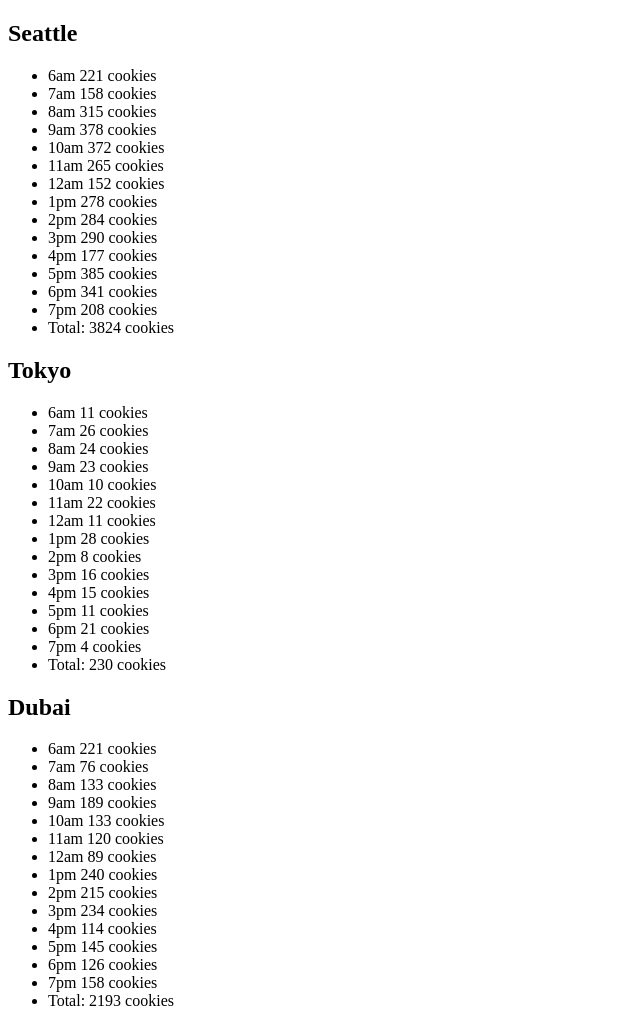
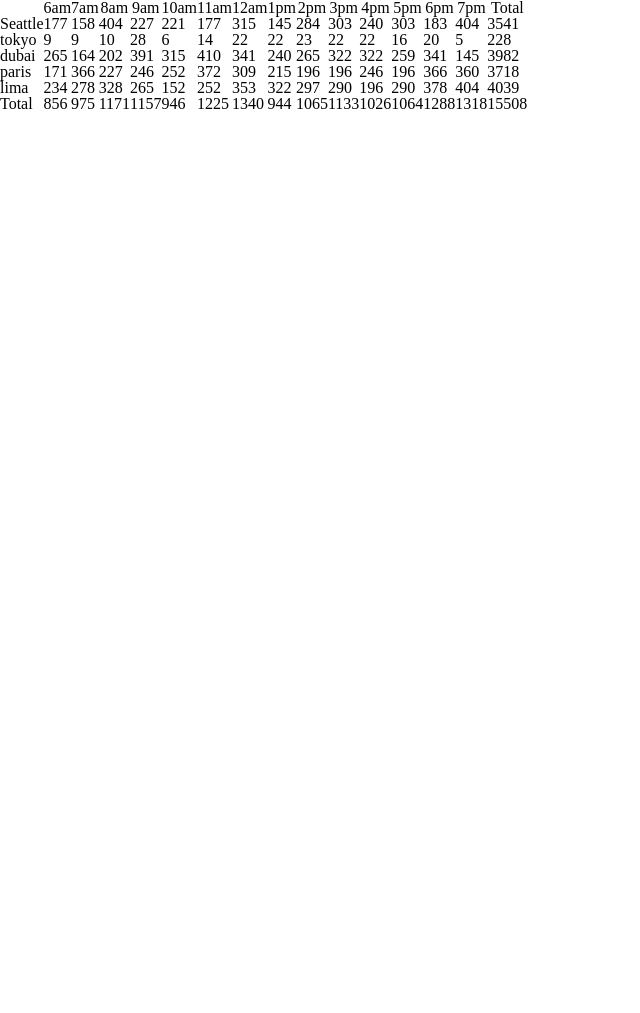
Before and after one commit to dantemessy/cookie-stand, a plain HTML site: page sales.html in a window 1280 px wide. Shown: the top 1013 px of the page, without its empty margins (0-640 px from the left). After the commit the page ends 800 px from the top, so only its background shows below. Drawn offline with Linux system fonts and the light colour scheme.

Commit message:
finally finish

```diff
--- /dev/null
+++ b/css/reset.css
@@ -0,0 +1,48 @@
+/* http://meyerweb.com/eric/tools/css/reset/
+   v2.0 | 20110126
+   License: none (public domain)
+*/
+
+html, body, div, span, applet, object, iframe,
+h1, h2, h3, h4, h5, h6, p, blockquote, pre,
+a, abbr, acronym, address, big, cite, code,
+del, dfn, em, img, ins, kbd, q, s, samp,
+small, strike, strong, sub, sup, tt, var,
+b, u, i, center,
+dl, dt, dd, ol, ul, li,
+fieldset, form, label, legend,
+table, caption, tbody, tfoot, thead, tr, th, td,
+article, aside, canvas, details, embed,
+figure, figcaption, footer, header, hgroup,
+menu, nav, output, ruby, section, summary,
+time, mark, audio, video {
+	margin: 0;
+	padding: 0;
+	border: 0;
+	font-size: 100%;
+	font: inherit;
+	vertical-align: baseline;
+}
+/* HTML5 display-role reset for older browsers */
+article, aside, details, figcaption, figure,
+footer, header, hgroup, menu, nav, section {
+	display: block;
+}
+body {
+	line-height: 1;
+}
+ol, ul {
+	list-style: none;
+}
+blockquote, q {
+	quotes: none;
+}
+blockquote:before, blockquote:after,
+q:before, q:after {
+	content: '';
+	content: none;
+}
+table {
+	border-collapse: collapse;
+	border-spacing: 0;
+}
--- a/js/app.js
+++ b/js/app.js
@@ -1,268 +1,419 @@
 'use strict';
 
 var workHours = ['6am', '7am', '8am', '9am', '10am', '11am', '12am', '1pm', '2pm', '3pm', '4pm', '5pm', '6pm', '7pm'];
+var shopNames = [];
 
-function randomNumber(min, max) {
-  return Math.floor(Math.random() * (max - min + 1)) + min;
+var container = document.getElementById('stores');
+var articleEl = document.createElement('article');
+container.appendChild(articleEl);
+var tableEl = document.createElement('table');
+articleEl.appendChild(tableEl);
+
+//start lab 07
+
+function Shop(name, min, max, avg) {
+
+  this.name = name;
+  this.min = min;
+  this.max = max;
+  this.avg = avg;
+  this.array = [];
+  this.customersNumber = 0;
+  this.cookies = 0;
+  this.arrayTotal = 0;
+  shopNames.push(this);
+  // this.randomNumber();
+  this.getNumber();
 }
-var Seattle = {
+Shop.prototype.randomNumber = function () {
+  return Math.floor(Math.random() * (this.max - this.min + 1)) + this.min;
+};
+Shop.prototype.getNumber = function () {
+  for (var a = 0; a < workHours.length; a++) {
+    this.customersNumber = this.randomNumber();
+    this.cookies = Math.ceil(this.customersNumber * this.avg);
+    this.array.push(this.cookies);
+    this.arrayTotal += this.array[a];
+  }
+};
 
-  customersNumber : 0 ,
-  name : 'Seattle',
-  min : 23 ,
-  max : 65 ,
-  avg : 6.3,
-  cookies : 0 ,
-  array : [] ,
-  arrayTotal : 0 ,
+// Shop.prototype.render = function () {
+
+//   var container = document.getElementById('stores');
+//   var articleEl = document.createElement('article');
+//   container.appendChild(articleEl);
+//   var tableEl = document.createElement('table');
+//   articleEl.appendChild(tableEl);
+//   var trEl = document.createElement('tr');
+//   tableEl.appendChild(trEl);
+
+// };
+Shop.prototype.header = function () {
+
+  var trEl = document.createElement('tr');
+  tableEl.appendChild(trEl);
+  var tdeEl = document.createElement('th');
+  trEl.appendChild(tdeEl);
+  tdeEl.textContent = ' ';
+  for (let i = 0; i < workHours.length; i++) {
+
+    var thEl = document.createElement('th');
+    thEl.textContent = workHours[i];
+    trEl.appendChild(thEl);
+  }
+  var tdeEl1 = document.createElement('th');
+  trEl.appendChild(tdeEl1);
+  tdeEl1.textContent = 'Total';
+
+};
 
 
-  getNumber: function(min, max){
-    for( var a = 0 ; a < workHours.length ; a++ ){
-      this.customersNumber = randomNumber(min, max) ;
-      this.cookies = Math.ceil(this.customersNumber * this.avg) ;
-      this.array.push(this.cookies);
-      this.arrayTotal += this.array[a] ;
+Shop.prototype.tableData = function () {
 
-    }
-  },
-
-  render: function(){
-    var container = document.getElementById('stores');
-    var articleEl = document.createElement('article');
-    container.appendChild(articleEl);
-    var h1El = document.createElement('h1');
-    articleEl.appendChild(h1El);
-    h1El.textContent = this.name ;
-
-    var ulEl = document.createElement('ul');
-    articleEl.appendChild(ulEl);
-
-    for ( var i = 0 ; i < workHours.length ; i++ ){
-      var liEl = document.createElement('li');
-      ulEl.appendChild(liEl);
-      liEl.textContent = workHours[i] +' ' + this.array[i] + ' cookies ';
-
-    }
-    var totalLi = document.createElement('li');
-    ulEl.appendChild(totalLi);
-    totalLi.textContent = 'Total: ' + this.arrayTotal + ' cookies ' ;
+  var trEl = document.createElement('tr');
+  tableEl.appendChild(trEl);
+  trEl.textContent = this.name ;
+  for ( var i = 0 ; i < this.array.length ; i++){
+    var tdrEl = document.createElement('td');
+    trEl.appendChild(tdrEl);
+    tdrEl.textContent = this.array[i];
+  }
+  var tdtoEl = document.createElement('td');
+  trEl.appendChild(tdtoEl);
+  tdtoEl.textContent = this.arrayTotal ;
 
 
+};
+Shop.prototype.footer = function () {
+  var trEl = document.createElement('tr');
+  tableEl.appendChild(trEl);
+  var tdtotalEl = document.createElement('td');
+  trEl.appendChild(tdtotalEl);
+  tdtotalEl.textContent = 'Total';
+  var megaTotal = 0 ;
+  for (let i = 0; i < workHours.length; i++) {
+    var sum = 0 ;
+    for ( var j = 0 ; j < shopNames.length ; j ++){
+      sum += shopNames[j].array[i];
+    }
+    megaTotal += sum ;
+    var tdEl = document.createElement('td');
+    trEl.appendChild(tdEl);
+    tdEl.textContent = sum;
   }
-};
-Seattle.getNumber(23,65);
-Seattle.render();
-console.table(Seattle);
 
-//  NUmber2222222
-
-var Tokyo = {
-
-  customersNumber : 0 ,
-  name : 'Tokyo',
-  min : 3 ,
-  max : 24 ,
-  avg : 1.2 ,
-  cookies : 0 ,
-  array : [] ,
-  arrayTotal : 0 ,
+  var tdEl = document.createElement('td');
+  trEl.appendChild(tdEl);
+  tdEl.textContent = megaTotal;
 
 
-  getNumber: function(min, max){
-    for( var a = 0 ; a < workHours.length ; a++ ){
-      this.customersNumber = randomNumber(min, max) ;
-      this.cookies = Math.ceil(this.customersNumber * this.avg) ;
-      this.array.push(this.cookies);
-      this.arrayTotal= this.array[a] +this.arrayTotal ;
-
-    }
-  },
-
-  render: function(){
-    var container = document.getElementById('stores');
-    var articleEl = document.createElement('article');
-    container.appendChild(articleEl);
-    var h1El = document.createElement('h1');
-    articleEl.appendChild(h1El);
-    h1El.textContent = this.name ;
-
-    var ulEl = document.createElement('ul');
-    articleEl.appendChild(ulEl);
-
-    for ( var i = 0 ; i < workHours.length ; i++ ){
-      var liEl = document.createElement('li');
-      ulEl.appendChild(liEl);
-      liEl.textContent = workHours[i] +' ' + this.array[i] + ' cookies ';
-
-    }
-    var totalLi = document.createElement('li');
-    ulEl.appendChild(totalLi);
-    totalLi.textContent = 'Total: ' + this.arrayTotal + ' cookies ' ;
+};
 
 
-  }
-};
-Tokyo.getNumber(3,24);
-Tokyo.render();
+var seattle = new Shop('Seattle', 23, 65, 6.3);
+var tokyo = new Shop('tokyo', 3, 24, 1.2);
+var dubai = new Shop('dubai', 23, 65, 6.3);
+var paris = new Shop('paris', 23, 65, 6.3);
+var lima = new Shop('lima', 23, 65, 6.3);
+
+// for (let i = 0; i < shopNames.length; i++) {
+
+//   shopNames[i].randomNumber();
+//   shopNames[i].getNumber();
+//   // shopNames[i].render();
+// }
+
+Shop.prototype.header();
+seattle.tableData();
+tokyo.tableData();
+dubai.tableData();
+paris.tableData();
+lima.tableData();
+Shop.prototype.footer();
 
 
 
-// 3333333333333333333333333333333333333333
-
-var Dubai = {
-
-  customersNumber : 0 ,
-  name : 'Dubai',
-  min : 11 ,
-  max : 38 ,
-  avg : 6.3,
-  cookies : 0 ,
-  array : [] ,
-  arrayTotal : 0 ,
-
-
-  getNumber: function(min, max){
-    for( var a = 0 ; a < workHours.length ; a++ ){
-      this.customersNumber = randomNumber(min, max) ;
-      this.cookies = Math.ceil(this.customersNumber * this.avg) ;
-      this.array.push(this.cookies);
-      this.arrayTotal= this.array[a] +this.arrayTotal ;
-
-    }
-  },
-
-  render: function(){
-    var container = document.getElementById('stores');
-    var articleEl = document.createElement('article');
-    container.appendChild(articleEl);
-    var h1El = document.createElement('h1');
-    articleEl.appendChild(h1El);
-    h1El.textContent = this.name ;
-
-    var ulEl = document.createElement('ul');
-    articleEl.appendChild(ulEl);
-
-    for ( var i = 0 ; i < workHours.length ; i++ ){
-      var liEl = document.createElement('li');
-      ulEl.appendChild(liEl);
-      liEl.textContent = workHours[i] +' ' + this.array[i] + ' cookies ';
-
-    }
-    var totalLi = document.createElement('li');
-    ulEl.appendChild(totalLi);
-    totalLi.textContent = 'Total: ' + this.arrayTotal + ' cookies ' ;
-
-
-  }
-};
-Dubai.getNumber(11,38);
-Dubai.render();
-
-
-//4444444444444444444444444444444444
-
-var Paris = {
-
-  customersNumber : 0 ,
-  name : 'Paris',
-  min : 20 ,
-  max : 38 ,
-  avg : 2.3,
-  cookies : 0 ,
-  array : [] ,
-  arrayTotal : 0 ,
-
-
-  getNumber: function(min, max){
-    for( var a = 0 ; a < workHours.length ; a++ ){
-      this.customersNumber = randomNumber(min, max) ;
-      this.cookies = Math.ceil(this.customersNumber * this.avg) ;
-      this.array.push(this.cookies);
-      this.arrayTotal= this.array[a] +this.arrayTotal ;
-
-    }
-  },
-
-  render: function(){
-    var container = document.getElementById('stores');
-    var articleEl = document.createElement('article');
-    container.appendChild(articleEl);
-    var h1El = document.createElement('h1');
-    articleEl.appendChild(h1El);
-    h1El.textContent = this.name ;
-
-    var ulEl = document.createElement('ul');
-    articleEl.appendChild(ulEl);
-
-    for ( var i = 0 ; i < workHours.length ; i++ ){
-      var liEl = document.createElement('li');
-      ulEl.appendChild(liEl);
-      liEl.textContent = workHours[i] +' ' + this.array[i] + ' cookies ';
-
-    }
-    var totalLi = document.createElement('li');
-    ulEl.appendChild(totalLi);
-    totalLi.textContent = 'Total: ' + this.arrayTotal + ' cookies ' ;
-
-
-  }
-};
-Paris.getNumber(20,38);
-Paris.render();
+console.log(shopNames);
 
 
 
-//55555555555555555555555
-
-var Lima = {
-
-  customersNumber : 0 ,
-  name : 'Lima',
-  min : 2 ,
-  max : 16 ,
-  avg : 4.6 ,
-  cookies : 0 ,
-  array : [] ,
-  arrayTotal : 0 ,
+// seattle.randomNumber();
+// seattle.getNumber();
+// seattle.render();
+// dubai.randomNumber();
+// dubai.getNumber();
+// dubai.render();
 
 
-  getNumber: function(min, max){
-    for( var a = 0 ; a < workHours.length ; a++ ){
-      this.customersNumber = randomNumber(min, max) ;
-      this.cookies = Math.ceil(this.customersNumber * this.avg) ;
-      this.array.push(this.cookies);
-      this.arrayTotal= this.array[a] +this.arrayTotal ;
 
-    }
-  },
+// console.log(seattle.array);
+// console.log(seattle.cookies);
+// console.log(seattle);
 
-  render: function(){
-    var container = document.getElementById('stores');
-    var articleEl = document.createElement('article');
-    container.appendChild(articleEl);
-    var h1El = document.createElement('h1');
-    articleEl.appendChild(h1El);
-    h1El.textContent = this.name ;
+// Shop.getNumber(23,65);
+// console.log(Shop);
 
-    var ulEl = document.createElement('ul');
-    articleEl.appendChild(ulEl);
+// function randomNumber(min, max) {
+//   return Math.floor(Math.random() * (max - min + 1)) + min;
+// }
+// var Seattle = {
 
-    for ( var i = 0 ; i < workHours.length ; i++ ){
-      var liEl = document.createElement('li');
-      ulEl.appendChild(liEl);
-      liEl.textContent = workHours[i] +' ' + this.array[i] + ' cookies ';
-
-    }
-    var totalLi = document.createElement('li');
-    ulEl.appendChild(totalLi);
-    totalLi.textContent = 'Total: ' + this.arrayTotal + ' cookies ' ;
+//   customersNumber : 0 ,
+//   name : 'Seattle',
+//   min : 23 ,
+//   max : 65 ,
+//   avg : 6.3,
+//   cookies : 0 ,
+//   array : [] ,
+//   arrayTotal : 0 ,
 
 
-  }
-};
-Lima.getNumber(2,16);
-Lima.render();
+//   getNumber: function(min, max){
+//     for( var a = 0 ; a < workHours.length ; a++ ){
+//       this.customersNumber = randomNumber(min, max) ;
+//       this.cookies = Math.ceil(this.customersNumber * this.avg) ;
+//       this.array.push(this.cookies);
+//       this.arrayTotal += this.array[a] ;
+
+//     }
+//   },
+
+//   render: function(){
+//     var container = document.getElementById('stores');
+//     var articleEl = document.createElement('article');
+//     container.appendChild(articleEl);
+//     var h1El = document.createElement('h1');
+//     articleEl.appendChild(h1El);
+//     h1El.textContent = this.name ;
+
+//     var ulEl = document.createElement('ul');
+//     articleEl.appendChild(ulEl);
+
+//     for ( var i = 0 ; i < workHours.length ; i++ ){
+//       var liEl = document.createElement('li');
+//       ulEl.appendChild(liEl);
+//       liEl.textContent = workHours[i] +' ' + this.array[i] + ' cookies ';
+
+//     }
+//     var totalLi = document.createElement('li');
+//     ulEl.appendChild(totalLi);
+//     totalLi.textContent = 'Total: ' + this.arrayTotal + ' cookies ' ;
+
+
+//   }
+// };
+// Seattle.getNumber(23,65);
+// Seattle.render();
+// console.table(Seattle);
+
+// //  NUmber2222222
+
+// var Tokyo = {
+
+//   customersNumber : 0 ,
+//   name : 'Tokyo',
+//   min : 3 ,
+//   max : 24 ,
+//   avg : 1.2 ,
+//   cookies : 0 ,
+//   array : [] ,
+//   arrayTotal : 0 ,
+
+
+//   getNumber: function(min, max){
+//     for( var a = 0 ; a < workHours.length ; a++ ){
+//       this.customersNumber = randomNumber(min, max) ;
+//       this.cookies = Math.ceil(this.customersNumber * this.avg) ;
+//       this.array.push(this.cookies);
+//       this.arrayTotal= this.array[a] +this.arrayTotal ;
+
+//     }
+//   },
+
+//   render: function(){
+//     var container = document.getElementById('stores');
+//     var articleEl = document.createElement('article');
+//     container.appendChild(articleEl);
+//     var h1El = document.createElement('h1');
+//     articleEl.appendChild(h1El);
+//     h1El.textContent = this.name ;
+
+//     var ulEl = document.createElement('ul');
+//     articleEl.appendChild(ulEl);
+
+//     for ( var i = 0 ; i < workHours.length ; i++ ){
+//       var liEl = document.createElement('li');
+//       ulEl.appendChild(liEl);
+//       liEl.textContent = workHours[i] +' ' + this.array[i] + ' cookies ';
+
+//     }
+//     var totalLi = document.createElement('li');
+//     ulEl.appendChild(totalLi);
+//     totalLi.textContent = 'Total: ' + this.arrayTotal + ' cookies ' ;
+
+
+//   }
+// };
+// Tokyo.getNumber(3,24);
+// Tokyo.render();
+
+
+
+// // 3333333333333333333333333333333333333333
+
+// var Dubai = {
+
+//   customersNumber : 0 ,
+//   name : 'Dubai',
+//   min : 11 ,
+//   max : 38 ,
+//   avg : 6.3,
+//   cookies : 0 ,
+//   array : [] ,
+//   arrayTotal : 0 ,
+
+
+//   getNumber: function(min, max){
+//     for( var a = 0 ; a < workHours.length ; a++ ){
+//       this.customersNumber = randomNumber(min, max) ;
+//       this.cookies = Math.ceil(this.customersNumber * this.avg) ;
+//       this.array.push(this.cookies);
+//       this.arrayTotal= this.array[a] +this.arrayTotal ;
+
+//     }
+//   },
+
+//   render: function(){
+//     var container = document.getElementById('stores');
+//     var articleEl = document.createElement('article');
+//     container.appendChild(articleEl);
+//     var h1El = document.createElement('h1');
+//     articleEl.appendChild(h1El);
+//     h1El.textContent = this.name ;
+
+//     var ulEl = document.createElement('ul');
+//     articleEl.appendChild(ulEl);
+
+//     for ( var i = 0 ; i < workHours.length ; i++ ){
+//       var liEl = document.createElement('li');
+//       ulEl.appendChild(liEl);
+//       liEl.textContent = workHours[i] +' ' + this.array[i] + ' cookies ';
+
+//     }
+//     var totalLi = document.createElement('li');
+//     ulEl.appendChild(totalLi);
+//     totalLi.textContent = 'Total: ' + this.arrayTotal + ' cookies ' ;
+
+
+//   }
+// };
+// Dubai.getNumber(11,38);
+// Dubai.render();
+
+
+// //4444444444444444444444444444444444
+
+// var Paris = {
+
+//   customersNumber : 0 ,
+//   name : 'Paris',
+//   min : 20 ,
+//   max : 38 ,
+//   avg : 2.3,
+//   cookies : 0 ,
+//   array : [] ,
+//   arrayTotal : 0 ,
+
+
+//   getNumber: function(min, max){
+//     for( var a = 0 ; a < workHours.length ; a++ ){
+//       this.customersNumber = randomNumber(min, max) ;
+//       this.cookies = Math.ceil(this.customersNumber * this.avg) ;
+//       this.array.push(this.cookies);
+//       this.arrayTotal= this.array[a] +this.arrayTotal ;
+
+//     }
+//   },
+
+//   render: function(){
+//     var container = document.getElementById('stores');
+//     var articleEl = document.createElement('article');
+//     container.appendChild(articleEl);
+//     var h1El = document.createElement('h1');
+//     articleEl.appendChild(h1El);
+//     h1El.textContent = this.name ;
+
+//     var ulEl = document.createElement('ul');
+//     articleEl.appendChild(ulEl);
+
+//     for ( var i = 0 ; i < workHours.length ; i++ ){
+//       var liEl = document.createElement('li');
+//       ulEl.appendChild(liEl);
+//       liEl.textContent = workHours[i] +' ' + this.array[i] + ' cookies ';
+
+//     }
+//     var totalLi = document.createElement('li');
+//     ulEl.appendChild(totalLi);
+//     totalLi.textContent = 'Total: ' + this.arrayTotal + ' cookies ' ;
+
+
+//   }
+// };
+// Paris.getNumber(20,38);
+// Paris.render();
+
+
+
+// //55555555555555555555555
+
+// var Lima = {
+
+//   customersNumber : 0 ,
+//   name : 'Lima',
+//   min : 2 ,
+//   max : 16 ,
+//   avg : 4.6 ,
+//   cookies : 0 ,
+//   array : [] ,
+//   arrayTotal : 0 ,
+
+
+//   getNumber: function(min, max){
+//     for( var a = 0 ; a < workHours.length ; a++ ){
+//       this.customersNumber = randomNumber(min, max) ;
+//       this.cookies = Math.ceil(this.customersNumber * this.avg) ;
+//       this.array.push(this.cookies);
+//       this.arrayTotal= this.array[a] +this.arrayTotal ;
+
+//     }
+//   },
+
+//   render: function(){
+//     var container = document.getElementById('stores');
+//     var articleEl = document.createElement('article');
+//     container.appendChild(articleEl);
+//     var h1El = document.createElement('h1');
+//     articleEl.appendChild(h1El);
+//     h1El.textContent = this.name ;
+
+//     var ulEl = document.createElement('ul');
+//     articleEl.appendChild(ulEl);
+
+//     for ( var i = 0 ; i < workHours.length ; i++ ){
+//       var liEl = document.createElement('li');
+//       ulEl.appendChild(liEl);
+//       liEl.textContent = workHours[i] +' ' + this.array[i] + ' cookies ';
+
+//     }
+//     var totalLi = document.createElement('li');
+//     ulEl.appendChild(totalLi);
+//     totalLi.textContent = 'Total: ' + this.arrayTotal + ' cookies ' ;
+
+
+//   }
+// };
+// Lima.getNumber(2,16);
+// Lima.render();
 
 
 
@@ -272,3 +423,4 @@ Lima.render();
 
 // console.table(Seattle);
 // console.log(Seattle.array);
+//rhe e e e
```
Also changed, not shown: sales.html (+5 -4 lines), css/style.css (added).
